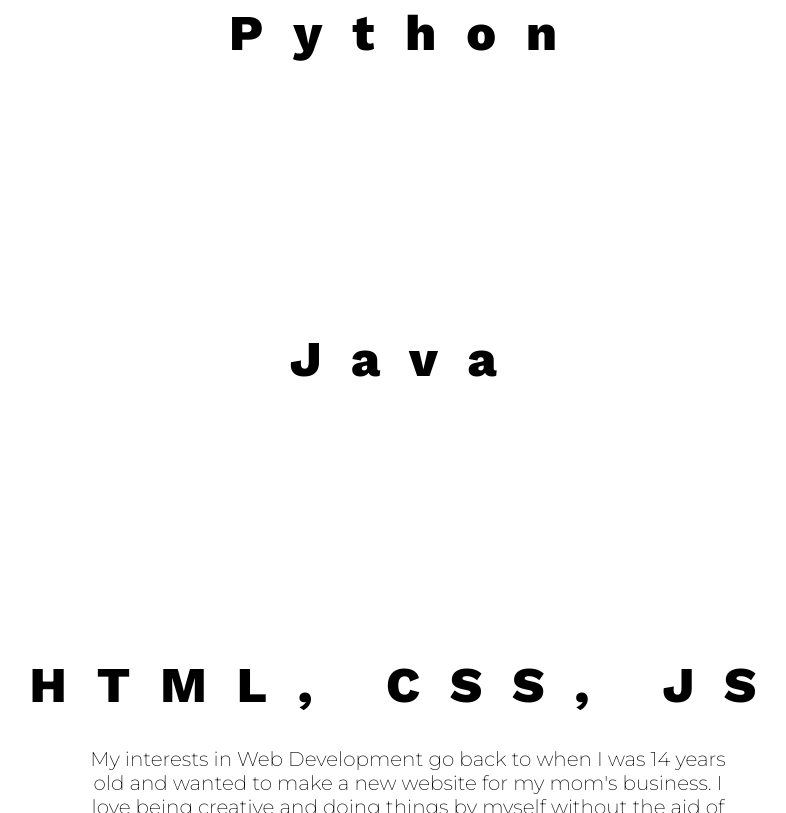
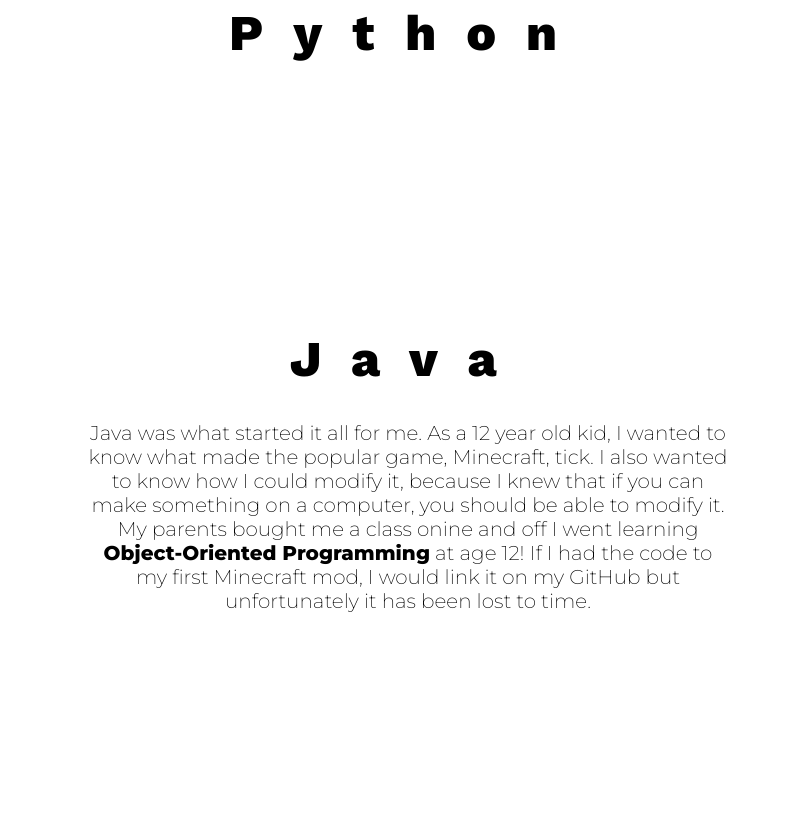
Before and after one commit to JDCPrograms2017/Personal-Website-Project, a plain HTML site: page index.html in a window 1280 px wide. Shown: the part 1442-2255 px from the top of the page, without its empty margins (232-1018 px from the left). Drawn offline with nearby package versions, Linux system fonts and the light colour scheme; a web font is replaced by a local one.

Commit message:
Added more info to Java section

```diff
--- a/index.html
+++ b/index.html
@@ -31,7 +31,7 @@
       <!--Experience-->
       <div id='experience'>
         <h1>Experience</h1>
-        <p>Since age 11, I've dabbled in many coding languages for various different projects to implement my knowledge.
+        <p>Since age 12, I've dabbled in many coding languages for various different projects to implement my knowledge.
           Here are some of my most practiced languages and the applications in which I've implimented them!
         </p>
         <div class="content">
@@ -56,6 +56,11 @@
             </div>
             <div id="java">
               <h1>Java</h1>
+              <p>Java was what started it all for me. As a 12 year old kid, I wanted to know what made the popular game, Minecraft, tick.
+                 I also wanted to know how I could modify it, because I knew that if you can make something on a computer, you should be able to modify it.
+                 My parents bought me a class onine and off I went learning <strong>Object-Oriented Programming</strong> at age 12! If I had the code to my first Minecraft mod,
+                 I would link it on my GitHub but unfortunately it has been lost to time.
+              </p>
             </div>
             <div id="htmlcssjs">
               <h1>HTML, CSS, JS</h1>
```
